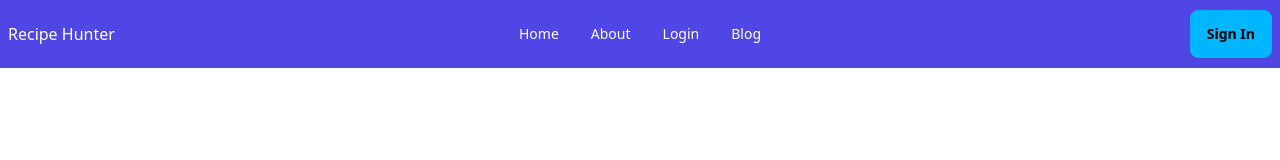
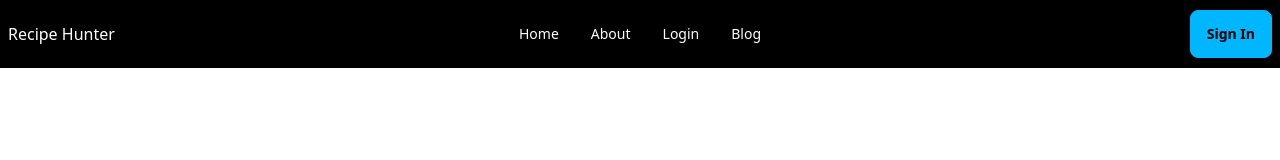
Before and after one commit to sifatullahshoyon/chef-recipe-hunter-client, a React (Vite) app: page /chefes in a window 1280 px wide. Shown: the top 160 px of the page. Built offline with nearby package versions, Linux system fonts and the light colour scheme; no server answers; a web font is replaced by a local one.

Commit message:
navbar position & color change

```diff
--- a/src/components/shared/Navbar/Navbar.jsx
+++ b/src/components/shared/Navbar/Navbar.jsx
@@ -12,7 +12,7 @@ const Navbar = () => {
   };
 
   return (
-    <nav className="bg-indigo-600">
+    <nav className="bg-black sticky top-0">
       <div className="navbar  container mx-auto">
         <div className="navbar-start">
           <div className="dropdown">
```
